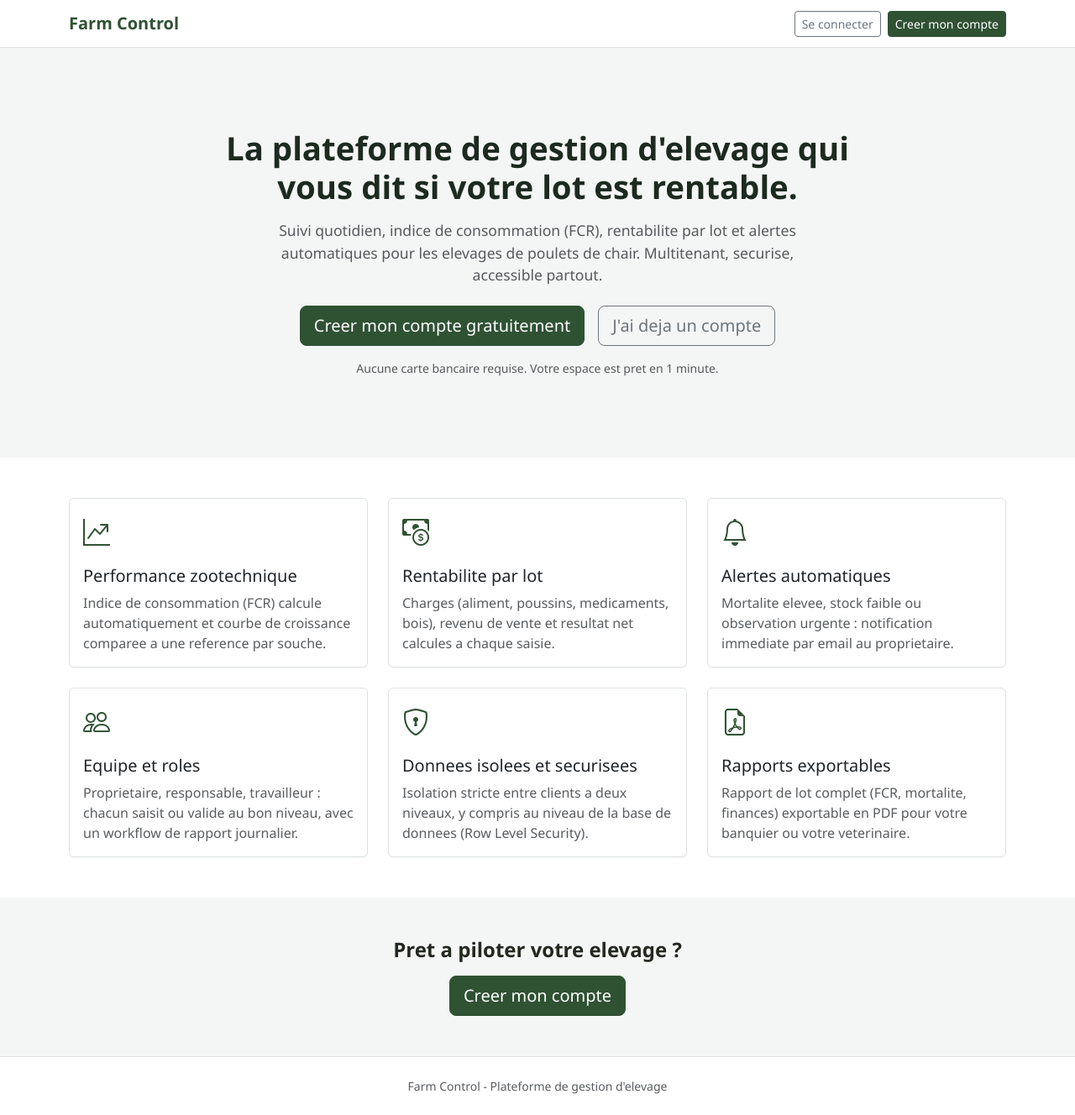
After one commit to mojou/farmcontrol, a Python web app: template app/templates/home.html in a window 1280 px wide. The commit adds this page. Shown: the whole page at 84% size. Run offline with Jinja, Linux system fonts and the light colour scheme; the template is opened without the code that fills it, so the values that code supplies are empty.

Commit message:
feat: page d'accueil publique, inscription libre et photo de profil
- Page d'accueil (home.html) presentee aux visiteurs non connectes, dans
  l'esprit d'un produit SaaS grand public (hero, fonctionnalites, appels
  a l'action), au lieu d'une redirection directe vers la connexion.
- Inscription libre (/auth/inscription) : n'importe qui peut desormais
  creer son propre compte et son propre espace (tenant), avec le role
  proprietaire, sans intervention du super administrateur - a la maniere
  d'un produit comme Odoo. Slug de tenant genere automatiquement a partir
  du nom de l'exploitation. Email de bienvenue envoye a la creation.
- Edition complete du profil : ajout du champ email (avec verification
  d'unicite) et d'une photo de profil (avatar), avec suppression possible.
  Nouvelle categorie d'upload 'avatars' (redimensionnee a 512px) en plus
  des photos d'observation, via un utilitaire d'upload generalise.
- L'avatar s'affiche desormais dans le menu utilisateur (barre superieure).

Co-Authored-By: Claude Opus 5 (1M context) <noreply@anthropic.com>

```diff
--- a/app/blueprints/core/forms.py
+++ b/app/blueprints/core/forms.py
@@ -1,4 +1,5 @@
 from flask_wtf import FlaskForm
+from flask_wtf.file import FileAllowed, FileField
 from wtforms import BooleanField, PasswordField, SelectField, StringField, SubmitField
 from wtforms.validators import DataRequired, Email, Length, Optional
 
@@ -39,5 +40,10 @@ class UserForm(FlaskForm):
 class ProfileForm(FlaskForm):
     first_name = StringField("Prenom", validators=[DataRequired(), Length(max=80)])
     last_name = StringField("Nom", validators=[DataRequired(), Length(max=80)])
+    email = StringField("Adresse email", validators=[DataRequired(), Email()])
+    avatar = FileField(
+        "Photo de profil",
+        validators=[Optional(), FileAllowed(["png", "jpg", "jpeg", "webp"], "Format d'image non autorise.")],
+    )
     email_notifications_enabled = BooleanField("Recevoir les alertes urgentes par email")
     submit = SubmitField("Enregistrer")
--- a/app/models/core.py
+++ b/app/models/core.py
@@ -59,6 +59,7 @@ class User(TimestampMixin, TenantMixin, UserMixin, db.Model):
     is_active = db.Column(db.Boolean, nullable=False, default=True)
 
     email_notifications_enabled = db.Column(db.Boolean, nullable=False, default=True)
+    avatar_path = db.Column(db.String(255), nullable=True)
 
     failed_login_count = db.Column(db.Integer, nullable=False, default=0)
     locked_until = db.Column(db.DateTime(timezone=True), nullable=True)
--- a/app/templates/auth/login.html
+++ b/app/templates/auth/login.html
@@ -19,6 +19,11 @@
       <div class="text-center mt-3">
         <a href="{{ url_for('auth.forgot_password') }}" class="small">Mot de passe oublie ?</a>
       </div>
+      <hr class="my-3">
+      <div class="text-center">
+        <span class="small text-muted">Pas encore de compte ?</span>
+        <a href="{{ url_for('auth.signup') }}" class="small">Creer mon compte</a>
+      </div>
     </div>
   </div>
 </div>
--- /dev/null
+++ b/app/templates/home.html
@@ -0,0 +1,94 @@
+{% extends "base.html" %}
+{% block title %}Farm Control - Gestion d'elevage professionnelle{% endblock %}
+{% block guest_content %}
+<div style="background-color: #ffffff;">
+
+  <nav class="navbar navbar-expand navbar-light border-bottom">
+    <div class="container">
+      <a class="navbar-brand fw-bold" style="color: var(--fc-primary);" href="{{ url_for('core.index') }}">Farm Control</a>
+      <div class="d-flex gap-2">
+        <a href="{{ url_for('auth.login') }}" class="btn btn-outline-secondary btn-sm">Se connecter</a>
+        <a href="{{ url_for('auth.signup') }}" class="btn btn-primary btn-sm">Creer mon compte</a>
+      </div>
+    </div>
+  </nav>
+
+  <header class="py-5" style="background-color: var(--fc-bg);">
+    <div class="container py-5 text-center">
+      <h1 class="fw-bold mb-3" style="font-size: 2.4rem; color: #1c2a1f; max-width: 760px; margin-inline: auto;">
+        La plateforme de gestion d'elevage qui vous dit si votre lot est rentable.
+      </h1>
+      <p class="text-muted mb-4" style="font-size: 1.1rem; max-width: 620px; margin-inline: auto;">
+        Suivi quotidien, indice de consommation (FCR), rentabilite par lot et alertes automatiques
+        pour les elevages de poulets de chair. Multitenant, securise, accessible partout.
+      </p>
+      <div class="d-flex justify-content-center gap-3 flex-wrap">
+        <a href="{{ url_for('auth.signup') }}" class="btn btn-primary btn-lg">Creer mon compte gratuitement</a>
+        <a href="{{ url_for('auth.login') }}" class="btn btn-outline-secondary btn-lg">J'ai deja un compte</a>
+      </div>
+      <p class="text-muted small mt-3 mb-0">Aucune carte bancaire requise. Votre espace est pret en 1 minute.</p>
+    </div>
+  </header>
+
+  <section class="py-5">
+    <div class="container">
+      <div class="row g-4">
+        <div class="col-md-4">
+          <div class="card h-100"><div class="card-body">
+            <i class="bi bi-graph-up-arrow fs-2" style="color: var(--fc-primary);"></i>
+            <h5 class="mt-3">Performance zootechnique</h5>
+            <p class="text-muted mb-0">Indice de consommation (FCR) calcule automatiquement et courbe de croissance comparee a une reference par souche.</p>
+          </div></div>
+        </div>
+        <div class="col-md-4">
+          <div class="card h-100"><div class="card-body">
+            <i class="bi bi-cash-coin fs-2" style="color: var(--fc-primary);"></i>
+            <h5 class="mt-3">Rentabilite par lot</h5>
+            <p class="text-muted mb-0">Charges (aliment, poussins, medicaments, bois), revenu de vente et resultat net calcules a chaque saisie.</p>
+          </div></div>
+        </div>
+        <div class="col-md-4">
+          <div class="card h-100"><div class="card-body">
+            <i class="bi bi-bell fs-2" style="color: var(--fc-primary);"></i>
+            <h5 class="mt-3">Alertes automatiques</h5>
+            <p class="text-muted mb-0">Mortalite elevee, stock faible ou observation urgente : notification immediate par email au proprietaire.</p>
+          </div></div>
+        </div>
+        <div class="col-md-4">
+          <div class="card h-100"><div class="card-body">
+            <i class="bi bi-people fs-2" style="color: var(--fc-primary);"></i>
+            <h5 class="mt-3">Equipe et roles</h5>
+            <p class="text-muted mb-0">Proprietaire, responsable, travailleur : chacun saisit ou valide au bon niveau, avec un workflow de rapport journalier.</p>
+          </div></div>
+        </div>
+        <div class="col-md-4">
+          <div class="card h-100"><div class="card-body">
+            <i class="bi bi-shield-lock fs-2" style="color: var(--fc-primary);"></i>
+            <h5 class="mt-3">Donnees isolees et securisees</h5>
+            <p class="text-muted mb-0">Isolation stricte entre clients a deux niveaux, y compris au niveau de la base de donnees (Row Level Security).</p>
+          </div></div>
+        </div>
+        <div class="col-md-4">
+          <div class="card h-100"><div class="card-body">
+            <i class="bi bi-file-earmark-pdf fs-2" style="color: var(--fc-primary);"></i>
+            <h5 class="mt-3">Rapports exportables</h5>
+            <p class="text-muted mb-0">Rapport de lot complet (FCR, mortalite, finances) exportable en PDF pour votre banquier ou votre veterinaire.</p>
+          </div></div>
+        </div>
+      </div>
+    </div>
+  </section>
+
+  <section class="py-5 text-center" style="background-color: var(--fc-bg);">
+    <div class="container">
+      <h2 class="h4 fw-bold mb-3">Pret a piloter votre elevage ?</h2>
+      <a href="{{ url_for('auth.signup') }}" class="btn btn-primary btn-lg">Creer mon compte</a>
+    </div>
+  </section>
+
+  <footer class="py-4 border-top text-center text-muted small">
+    Farm Control - Plateforme de gestion d'elevage
+  </footer>
+
+</div>
+{% endblock %}
```
Also changed, not shown: app/blueprints/auth/forms.py (+15 -0 lines), app/blueprints/auth/routes.py (+62 -3 lines), app/blueprints/core/routes.py (+34 -1 lines), app/templates/auth/signup.html (added, +31 -0 lines), app/templates/core/profile.html (+28 -2 lines), app/templates/partials/topbar.html (+7 -1 lines), app/utils/security.py (+20 -0 lines), app/utils/uploads.py (+21 -10 lines), migrations/versions/7d17c0b69c13_ajout_avatar_path_sur_users.py (added, +32 -0 lines).
